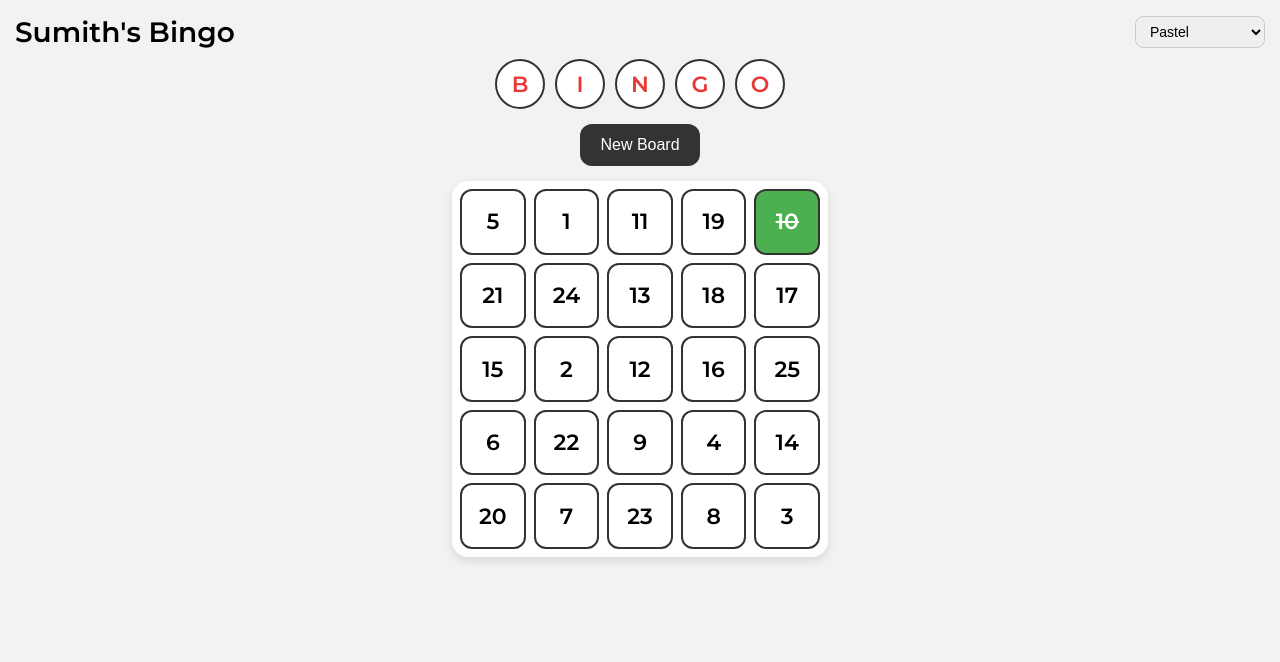
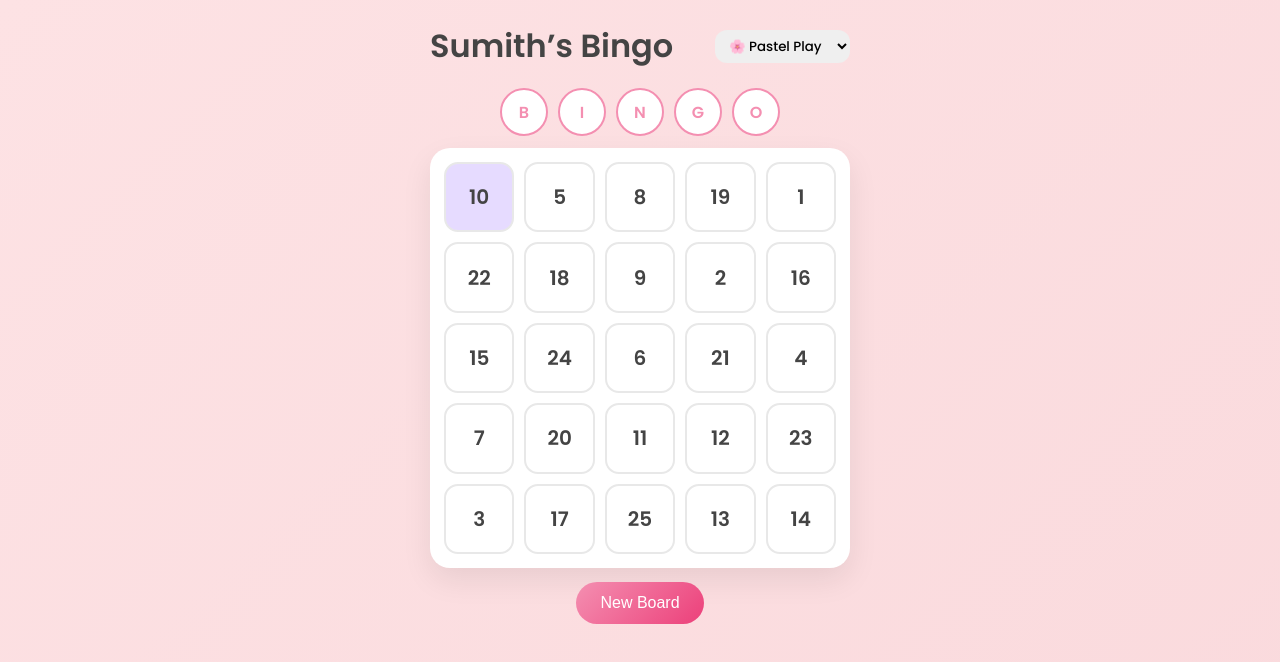
Before and after one commit to sumithsadanandan/bingo, a plain HTML site: page index.html in a window 1280 px wide. Both pictures are taken after a click on the element "10". Drawn offline with Linux system fonts and the light colour scheme.

Commit message:
Refactor index.html for improved layout and themes
Updated HTML structure, styles, and scripts for Bingo game.

```diff
--- a/index.html
+++ b/index.html
@@ -1,49 +1,218 @@
 <!DOCTYPE html>
 <html lang="en">
 <head>
-<meta charset="UTF-8">
-<meta name="viewport" content="width=device-width, initial-scale=1.0">
-<title>Sumith's Bingo</title>
-<link href="https://fonts.googleapis.com/css2?family=Montserrat:wght@600&display=swap" rel="stylesheet">
+<meta charset="UTF-8" />
+<meta name="viewport" content="width=device-width, initial-scale=1.0" />
+<title>Sumith’s Bingo</title>
+<link href="https://fonts.googleapis.com/css2?family=Poppins:wght@500;600&display=swap" rel="stylesheet">
+
 <style>
+/* =====================
+   THEME VARIABLES
+   ===================== */
 :root {
-    --bg-color: #f2f2f2;
-    --card-color: #ffffff;
-    --cell-color: #ffffff;
-    --cell-hover: #e0e0e0;
-    --letter-color: #e53935;
-    --letter-bg: #ffffff;
-    --button-bg: #333;
-    --button-color: #fff;
+  --bg: linear-gradient(135deg, #fde2e4, #fadadd);
+  --card: #ffffff;
+  --cell: #ffffff;
+  --border: #e8e8e8;
+
+  --marked: #e6dbff;   /* lavender */
+  --complete: #c8f7dc; /* green */
+
+  --accent: #f48fb1;
+  --accent-dark: #ec407a;
+  --text: #444;
+  --shadow: 0 12px 30px rgba(0,0,0,0.08);
 }
-body { font-family: 'Montserrat', sans-serif; background: var(--bg-color); text-align:center; margin:0; padding:15px; overflow-x:hidden;}
-header { display:flex; justify-content:space-between; align-items:center; margin-bottom:10px;}
-h1 { margin:0; font-size:28px; }
-select { padding:6px 10px; border-radius:8px; border:1px solid #ccc; font-size:14px; }
-.bingo {display:flex; justify-content:center; gap:10px; margin-bottom:15px;}
-.letter {width:46px; height:46px; border-radius:50%; border:2px solid #333; display:flex; align-items:center; justify-content:center; font-size:22px; font-weight:bold; background: var(--letter-bg); color: var(--letter-color); transition:0.3s;}
-.letter.active {background: var(--letter-color); color: #fff; border-color: var(--letter-color);}
-button {padding:12px 20px; font-size:16px; margin-bottom:15px; border-radius:12px; border:none; background: var(--button-bg); color: var(--button-color); cursor:pointer; transition:0.3s;}
-button:hover {opacity:0.9;}
-.grid {display:grid; grid-template-columns:repeat(5,1fr); gap:8px; max-width:360px; margin:auto; background: var(--card-color); padding:8px; border-radius:16px; box-shadow:0 4px 10px rgba(0,0,0,0.1);}
-.cell {background: var(--cell-color); border:2px solid #333; border-radius:12px; font-size:22px; font-weight:bold; aspect-ratio:1/1; display:flex; align-items:center; justify-content:center; cursor:pointer; user-select:none; transition:0.3s, transform 0.1s;}
-.cell:hover {background: var(--cell-hover); transform:scale(1.05);}
-.cell.marked {background:#4caf50; color:white; text-decoration:line-through;}
-.cell.completed {background:#ff9800; color:white;}
-#bingoMessage {font-size:28px; color:#ff9800; margin-top:15px; font-weight:bold; opacity:0; transition:0.5s;}
-#bingoMessage.show {opacity:1; animation:fadeIn 0.8s;}
-@keyframes fadeIn {0%{opacity:0; transform:translateY(-10px);}100%{opacity:1; transform:translateY(0);}}
-canvas.confetti-canvas {position:fixed; top:0; left:0; width:100%; height:100%; pointer-events:none; z-index:9999;}
+
+/* =====================
+   BASE LAYOUT
+   ===================== */
+body {
+  margin: 0;
+  font-family: 'Poppins', sans-serif;
+  background: var(--bg);
+  min-height: 100vh;
+  display: flex;
+  justify-content: center;
+}
+
+.app {
+  width: 100%;
+  max-width: 420px;
+  padding: 16px;
+}
+
+header {
+  display: flex;
+  justify-content: space-between;
+  align-items: center;
+}
+
+h1 {
+  margin: 6px 0;
+  color: var(--text);
+}
+
+select {
+  padding: 6px 10px;
+  border-radius: 12px;
+  border: none;
+  font-family: inherit;
+}
+
+/* =====================
+   BINGO LETTERS
+   ===================== */
+.bingo {
+  display: flex;
+  justify-content: center;
+  gap: 10px;
+  margin: 12px 0;
+}
+
+.letter {
+  width: 44px;
+  height: 44px;
+  border-radius: 50%;
+  background: #fff;
+  border: 2px solid var(--accent);
+  display: flex;
+  align-items: center;
+  justify-content: center;
+  font-weight: 600;
+  color: var(--accent);
+}
+
+.letter.active {
+  background: linear-gradient(135deg, var(--accent), var(--accent-dark));
+  color: #fff;
+}
+
+/* =====================
+   CARD & GRID
+   ===================== */
+.card {
+  background: var(--card);
+  border-radius: 20px;
+  padding: 14px;
+  box-shadow: var(--shadow);
+}
+
+.grid {
+  display: grid;
+  grid-template-columns: repeat(5, 1fr);
+  gap: 10px;
+}
+
+.cell {
+  aspect-ratio: 1;
+  background: var(--cell);
+  border-radius: 14px;
+  border: 2px solid var(--border);
+  display: flex;
+  align-items: center;
+  justify-content: center;
+  font-size: 20px;
+  font-weight: 600;
+  color: var(--text);
+  cursor: pointer;
+  transition: 0.25s;
+}
+
+.cell:active { transform: scale(0.95); }
+
+.cell.marked {
+  background: var(--marked);
+}
+
+.cell.completed {
+  background: var(--complete);
+}
+
+/* =====================
+   CONTROLS
+   ===================== */
+.controls {
+  text-align: center;
+  margin-top: 14px;
+}
+
+button {
+  padding: 12px 24px;
+  font-size: 16px;
+  border-radius: 30px;
+  border: none;
+  background: linear-gradient(135deg, var(--accent), var(--accent-dark));
+  color: #fff;
+  cursor: pointer;
+}
+
+#bingoMessage {
+  margin-top: 12px;
+  font-size: 26px;
+  font-weight: 600;
+  color: var(--accent-dark);
+  opacity: 0;
+  transition: 0.6s;
+}
+
+#bingoMessage.show { opacity: 1; }
+
+canvas {
+  position: fixed;
+  inset: 0;
+  pointer-events: none;
+}
+
+/* =====================
+   THEMES
+   ===================== */
+
+/* 🌸 Pastel Play */
+body.pastel {
+  --bg: linear-gradient(135deg, #fde2e4, #fadadd);
+}
+
+/* ⚡ Neon Night */
+body.neon {
+  --bg: linear-gradient(135deg, #0f2027, #203a43, #2c5364);
+  --card: #111;
+  --cell: #1b1b1b;
+  --border: #00e5ff;
+  --marked: #7c4dff;
+  --complete: #00e676;
+  --accent: #00e5ff;
+  --accent-dark: #00bcd4;
+  --text: #e0f7fa;
+  --shadow: 0 0 30px rgba(0,229,255,0.35);
+}
+
+/* 🧊 Soft Touch (Neumorphism) */
+body.soft {
+  --bg: #e0e0e0;
+  --card: #e0e0e0;
+  --cell: #e0e0e0;
+  --border: transparent;
+  --marked: #d1c4e9;
+  --complete: #b2dfdb;
+  --accent: #757575;
+  --accent-dark: #424242;
+  --text: #333;
+  --shadow: 8px 8px 16px #bebebe,
+            -8px -8px 16px #ffffff;
+}
 </style>
 </head>
-<body>
 
+<body class="pastel">
+<div class="app">
   <header>
-  <h1>Sumith's Bingo</h1>
-  <select id="themeSelector">
-    <option value="pastel">Pastel</option>
-    <option value="neumorphism">Neumorphism</option>
-    <option value="flat">Flat</option>
+    <h1>Sumith’s Bingo</h1>
+    <select id="theme">
+      <option value="pastel">🌸 Pastel Play</option>
+      <option value="neon">⚡ Neon Night</option>
+      <option value="soft">🧊 Soft Touch</option>
     </select>
   </header>
 
@@ -55,168 +224,86 @@ canvas.confetti-canvas {position:fixed; top:0; left:0; width:100%; height:100%;
     <div class="letter" id="o">O</div>
   </div>
 
+  <div class="card">
+    <div class="grid" id="grid"></div>
+  </div>
+
+  <div class="controls">
     <button onclick="generateBoard()">New Board</button>
-<div class="grid" id="grid"></div>
-<div id="bingoMessage"></div>
+    <div id="bingoMessage">🎉 BINGO! 🎉</div>
+  </div>
+</div>
 
-<audio id="bingoSound" src="sound-effect-bingo-122339.mp3"></audio>
-<canvas id="confettiCanvas" class="confetti-canvas"></canvas>
+<audio id="sound" src="sound-effect-bingo-122339.mp3"></audio>
+<canvas id="confetti"></canvas>
 
 <script>
-// ===== Confetti Script =====
-function launchConfetti() {
-    const canvas = document.getElementById('confettiCanvas');
-    const ctx = canvas.getContext('2d');
-    canvas.width = window.innerWidth;
-    canvas.height = window.innerHeight;
-    const confetti = [];
-    const colors = ['#ff0a54','#ff477e','#ff7096','#ff85a1','#fbb1b1','#f9bec7','#fcd5ce','#f8edeb'];
-    for(let i=0;i<150;i++){
-        confetti.push({
-            x: Math.random()*canvas.width,
-            y: Math.random()*canvas.height - canvas.height,
-            r: Math.random()*6+2,
-            d: Math.random()*0.03 + 0.02,
-            color: colors[Math.floor(Math.random()*colors.length)],
-            tilt: Math.random()*10-10,
-            tiltAngleIncrement: Math.random()*0.07+0.05
-        });
-    }
-    let angle=0;
-    function draw(){
-        ctx.clearRect(0,0,canvas.width,canvas.height);
-        confetti.forEach(c=>{
-            ctx.beginPath();
-            ctx.lineWidth = c.r;
-            ctx.strokeStyle = c.color;
-            ctx.moveTo(c.x + c.tilt + c.r/2, c.y);
-            ctx.lineTo(c.x + c.tilt, c.y + c.tilt + c.r/2);
-            ctx.stroke();
-        });
-        update();
-        requestAnimationFrame(draw);
-    }
-    function update(){
-        angle += 0.01;
-        confetti.forEach(c=>{
-            c.tiltAngle += c.tiltAngleIncrement;
-            c.y += (Math.cos(angle + c.d) + 1 + c.r/2)/2;
-            c.tilt = Math.sin(c.tiltAngle)*12;
-            if(c.y>canvas.height){c.y=-10;c.x=Math.random()*canvas.width;}
-        });
-    }
-    draw();
-    setTimeout(()=>{ctx.clearRect(0,0,canvas.width,canvas.height);},4000); // stop after 4s
-}
+const SIZE = 5;
+let cells=[], completed=new Set(), bingo=false, audioReady=false;
+const sound=document.getElementById('sound'); sound.volume=1;
 
-// ===== Bingo Game =====
-document.addEventListener('DOMContentLoaded', function() {
-    const SIZE = 5;
-    let cells = [];
-    let completedLines = new Set();
-    let bingoAnnounced = false;
-    let audioEnabled = false;
-    const audio = document.getElementById('bingoSound');
-    audio.volume = 1;
+document.getElementById('theme').onchange=e=>{
+  document.body.className=e.target.value;
+};
 
-    const themeSelector = document.getElementById('themeSelector');
-    themeSelector.addEventListener('change', applyTheme);
+function generateBoard(){
+  const g=document.getElementById('grid');
+  g.innerHTML=''; cells=[]; completed.clear(); bingo=false;
+  document.getElementById('bingoMessage').classList.remove('show');
+  document.querySelectorAll('.letter').forEach(l=>l.classList.remove('active'));
 
-    function applyTheme(){
-        const theme = themeSelector.value;
-        if(theme==='pastel'){
-            document.documentElement.style.setProperty('--bg-color','#f2f2f2');
-            document.documentElement.style.setProperty('--card-color','#ffffff');
-            document.documentElement.style.setProperty('--cell-color','#ffffff');
-            document.documentElement.style.setProperty('--cell-hover','#e0e0e0');
-            document.documentElement.style.setProperty('--letter-color','#e53935');
-            document.documentElement.style.setProperty('--letter-bg','#ffffff');
-            document.documentElement.style.setProperty('--button-bg','#333');
-            document.documentElement.style.setProperty('--button-color','#fff');
-        } else if(theme==='neumorphism'){
-            document.documentElement.style.setProperty('--bg-color','#e0e0e0');
-            document.documentElement.style.setProperty('--card-color','#e0e0e0');
-            document.documentElement.style.setProperty('--cell-color','#e0e0e0');
-            document.documentElement.style.setProperty('--cell-hover','#d1d1d1');
-            document.documentElement.style.setProperty('--letter-color','#555');
-            document.documentElement.style.setProperty('--letter-bg','#e0e0e0');
-            document.documentElement.style.setProperty('--button-bg','#d1d1d1');
-            document.documentElement.style.setProperty('--button-color','#333');
-        } else if(theme==='flat'){
-            document.documentElement.style.setProperty('--bg-color','#fef6e4');
-            document.documentElement.style.setProperty('--card-color','#ffffff');
-            document.documentElement.style.setProperty('--cell-color','#ffcc80');
-            document.documentElement.style.setProperty('--cell-hover','#ffb74d');
-            document.documentElement.style.setProperty('--letter-color','#fff');
-            document.documentElement.style.setProperty('--letter-bg','#ff7043');
-            document.documentElement.style.setProperty('--button-bg','#ff7043');
-            document.documentElement.style.setProperty('--button-color','#fff');
-        }
-    }
-    applyTheme();
-
-    window.generateBoard = function() {
-        const grid = document.getElementById('grid');
-        grid.innerHTML = '';
-        cells = [];
-        completedLines.clear();
-        bingoAnnounced = false;
-        audioEnabled = false;
-        document.querySelectorAll('.letter').forEach(l => l.classList.remove('active'));
-        const msg = document.getElementById('bingoMessage');
-        msg.classList.remove('show');
-        msg.textContent = '';
-
-        let numbers = Array.from({length:25}, (_,i)=>i+1);
-        for(let i=numbers.length-1;i>0;i--){
-            const j=Math.floor(Math.random()*(i+1));
-            [numbers[i],numbers[j]]=[numbers[j],numbers[i]];
-        }
-
-        numbers.forEach(num=>{
-            const div = document.createElement('div');
-            div.className='cell';
-            div.textContent=num;
-            div.addEventListener('click', ()=>{
-                if(!audioEnabled){ audio.play().catch(()=>{}); audio.pause(); audioEnabled=true; }
-                div.classList.toggle('marked'); checkCompletedLines();
-            });
-            cells.push(div);
-            grid.appendChild(div);
+  [...Array(25).keys()].map(i=>i+1).sort(()=>Math.random()-0.5).forEach(n=>{
+    const d=document.createElement('div');
+    d.className='cell'; d.textContent=n;
+    d.onclick=()=>{
+      if(!audioReady){sound.play().catch(()=>{});sound.pause();audioReady=true;}
+      d.classList.toggle('marked'); check();
+    };
+    cells.push(d); g.appendChild(d);
   });
 }
 
-    function checkCompletedLines(){
-        cells.forEach(c=>c.classList.remove('completed'));
-        let lines = [];
+function check(){
+  const lines=[];
   for(let r=0;r<SIZE;r++) lines.push([...Array(SIZE)].map((_,c)=>r*SIZE+c));
   for(let c=0;c<SIZE;c++) lines.push([...Array(SIZE)].map((_,r)=>r*SIZE+c));
 
-        lines.forEach((line,index)=>{
-            if(line.every(i=>cells[i].classList.contains('marked'))){
-                line.forEach(i=>cells[i].classList.add('completed'));
-                completedLines.add(index);
+  lines.forEach((l,i)=>{
+    if(l.every(x=>cells[x].classList.contains('marked'))){
+      l.forEach(x=>cells[x].classList.add('completed'));
+      completed.add(i);
     }
   });
 
-        updateBingoLetters();
-    }
+  ['b','i','n','g','o'].forEach((id,i)=>{
+    document.getElementById(id).classList.toggle('active', completed.size>i);
+  });
 
-    function updateBingoLetters(){
-        ['b','i','n','g','o'].forEach((id,i)=>document.getElementById(id).classList.toggle('active', completedLines.size>i));
-        const msg = document.getElementById('bingoMessage');
-        if(completedLines.size>=5 && !bingoAnnounced){
-            bingoAnnounced=true;
-            if(audioEnabled){ audio.currentTime=0; audio.play().catch(()=>console.log("Audio blocked")); }
-            msg.textContent = "🎉 BINGO! 🎉";
-            msg.classList.add('show');
-            launchConfetti();
+  if(completed.size>=5 && !bingo){
+    bingo=true;
+    document.getElementById('bingoMessage').classList.add('show');
+    sound.currentTime=0; sound.play().catch(()=>{});
+    confetti();
   }
 }
 
+function confetti(){
+  const c=document.getElementById('confetti'),ctx=c.getContext('2d');
+  c.width=innerWidth;c.height=innerHeight;
+  const p=[...Array(120)].map(()=>({
+    x:Math.random()*c.width,y:-20,r:Math.random()*6+4,
+    v:Math.random()*3+2,
+    col:['#f48fb1','#ce93d8','#b39ddb','#80cbc4','#a5d6a7'][Math.floor(Math.random()*5)]
+  }));
+  let f=0;(function a(){
+    ctx.clearRect(0,0,c.width,c.height);
+    p.forEach(o=>{o.y+=o.v;ctx.fillStyle=o.col;
+      ctx.beginPath();ctx.arc(o.x,o.y,o.r,0,7);ctx.fill();});
+    if(f++<180)requestAnimationFrame(a);
+  })();
+}
+
 generateBoard();
-});
 </script>
-
 </body>
 </html>
```
Lines whose indentation alone changed are shown as unchanged.
